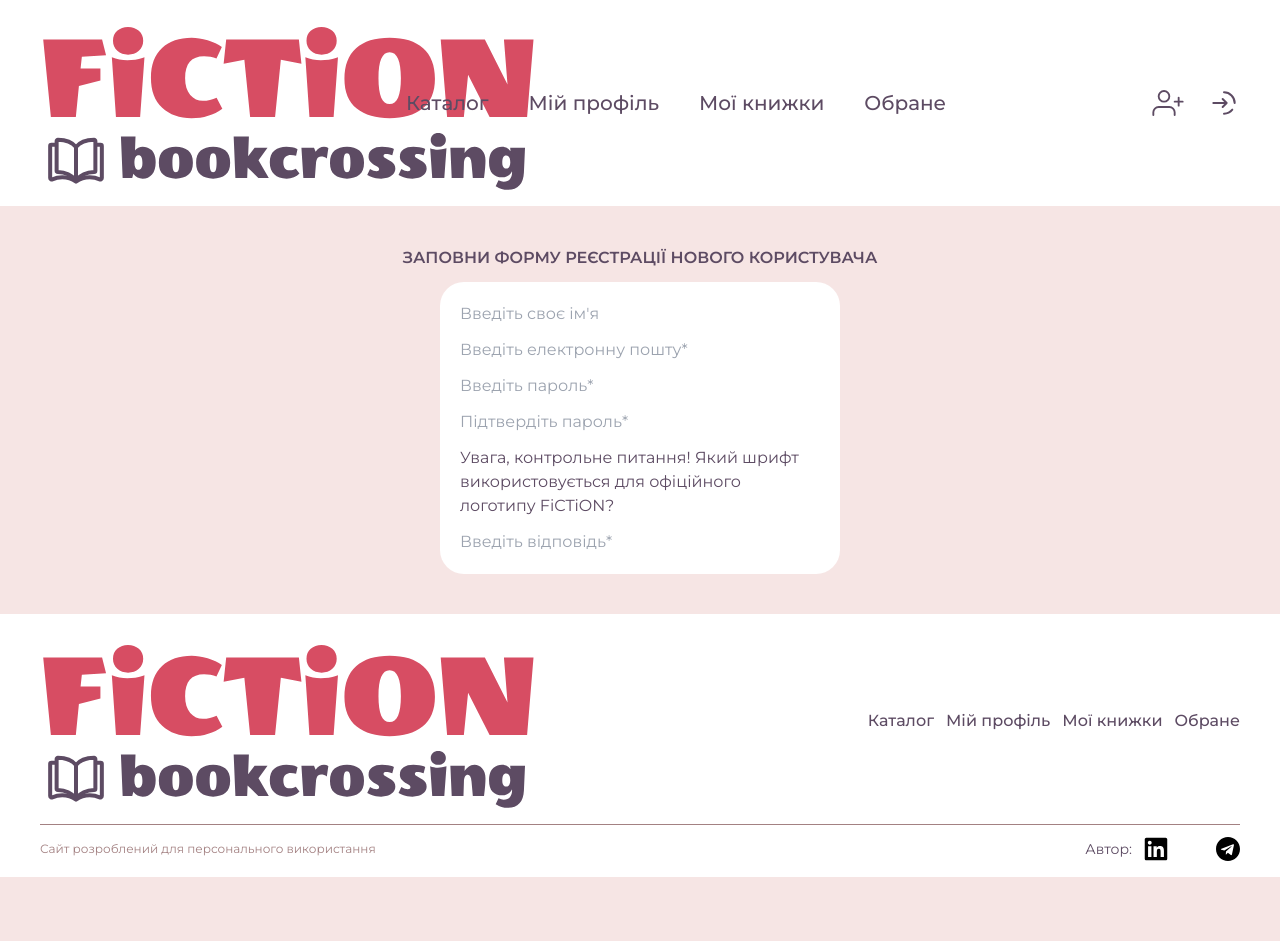
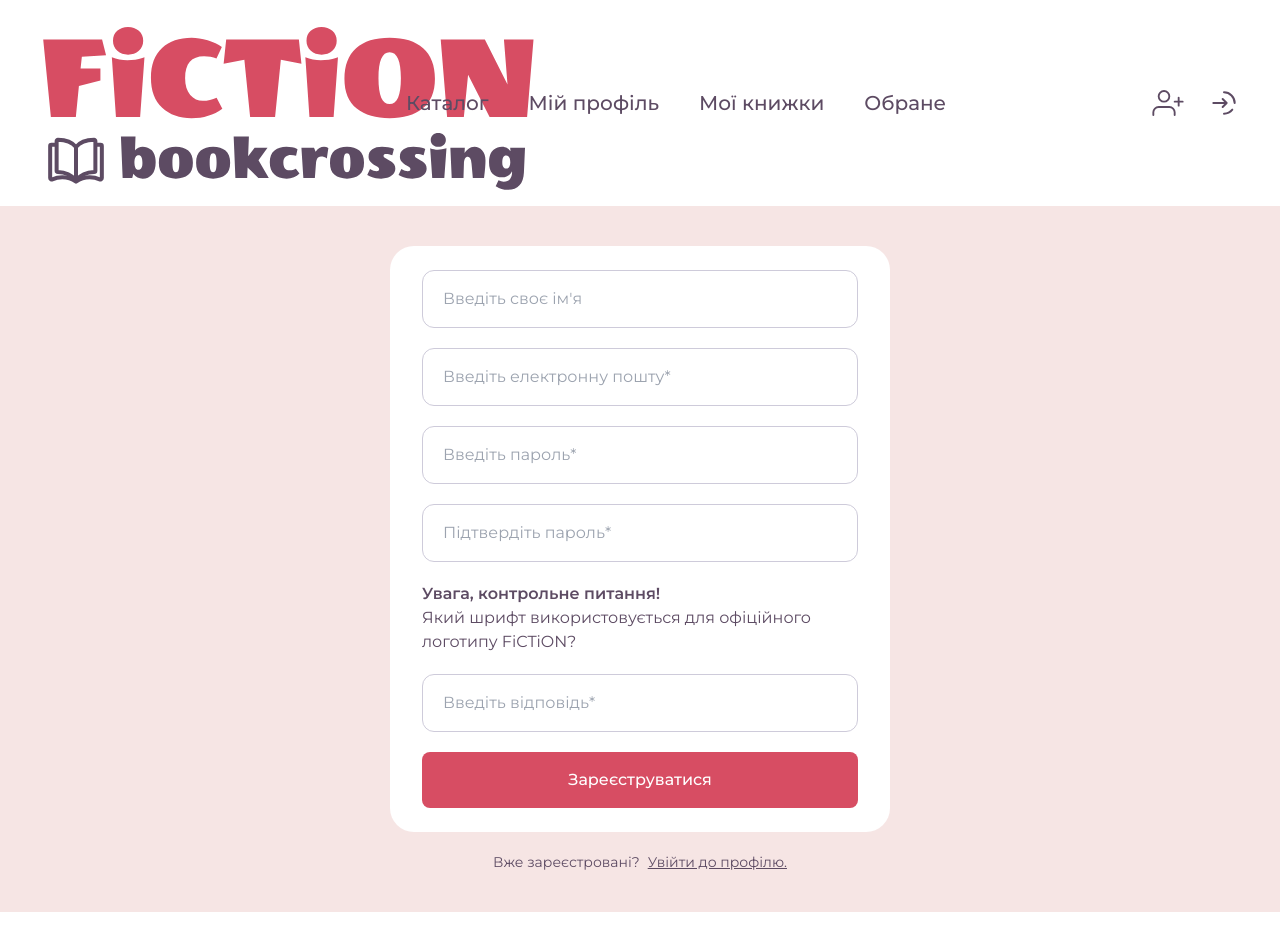
Before and after one commit to supermacchan/fic-bookcrossing-front, a Next.js app: page /signup in a window 1280 px wide. Shown: the top 941 px of the page. Built offline with nearby package versions, Linux system fonts and the light colour scheme.

Commit message:
feat: auth form

```diff
--- a/components/AuthBlock/AuthBlock.tsx
+++ b/components/AuthBlock/AuthBlock.tsx
@@ -1,26 +1,21 @@
+import Link from 'next/link';
+
 import { authBlock } from '@/data/common.json';
 
 const AuthBlock: React.FC = () => {
   return (
     <>
-      <ul className="flex flex-col items-center justify-center gap-4 text-base md:flex-row md:gap-12 xxl:text-xl">
-        {/* TODO: refactor buttons */}
-        <li>
-          <button
-            type="button"
-            className="w-[180px] rounded-lg bg-accent py-3 font-medium text-white duration-300 ease-in hover:bg-primary focus:bg-primary xxl:w-[220px]"
-          >
-            {authBlock.buttons.signup}
-          </button>
-        </li>
-        <li>
-          <button
-            type="button"
-            className="w-[180px] rounded-lg bg-accent py-3 font-medium text-white duration-300 ease-in hover:bg-primary focus:bg-primary xxl:w-[220px]"
-          >
-            {authBlock.buttons.login}
-          </button>
-        </li>
+      <ul className="flex flex-col items-center justify-center gap-4 md:flex-row md:gap-12">
+        {authBlock.buttons.map(btn => (
+          <li key={btn.navLink}>
+            <Link
+              href={btn.navLink}
+              className="block w-[180px] rounded-lg bg-accent py-3 text-center text-base font-medium text-white duration-300 ease-in hover:bg-primary focus:bg-primary xxl:w-[220px] xxl:text-xl"
+            >
+              {btn.text}
+            </Link>
+          </li>
+        ))}
       </ul>
       <p className="mt-5 text-xs text-secondary md:text-sm xxl:mt-7 xxl:text-base">
         {authBlock.text}
--- a/components/AuthForm/AuthForm.tsx
+++ b/components/AuthForm/AuthForm.tsx
@@ -1,61 +1,58 @@
 'use client';
 
+import Link from 'next/link';
 import { usePathname } from 'next/navigation';
+
+import { AuthInput } from '@/components';
 
 import { authForm } from '@/data/common.json';
 
-const AuthForm = () => {
+const AuthForm: React.FC = () => {
   const path = usePathname();
   const { signup, login } = authForm;
-  console.log(signup.inputs);
+  let data;
+
+  if (path === '/signup') {
+    data = signup;
+  } else {
+    data = login;
+  }
+
+  const handleSubmit = (e: React.FormEvent): void => {
+    e.preventDefault();
+  };
 
   return (
     <>
-      <h2 className="mb-3 text-center text-base font-semibold uppercase text-primary">
-        {path === '/signup' ? signup.title : login.title}
-      </h2>
+      <div className="mx-auto max-w-[400px] rounded-3xl bg-white p-5 md:max-w-[500px] md:px-8 md:py-6 xxl:max-w-[600px] xxl:px-10">
+        <form onSubmit={handleSubmit}>
+          <ul className="flex flex-col gap-3 xl:gap-5 xxl:gap-6">
+            {data.inputs.map(input => (
+              <li
+                key={input.name}
+                className="flex flex-col gap-3 xl:gap-5 xxl:gap-6"
+              >
+                <AuthInput input={input} />
+              </li>
+            ))}
+          </ul>
+          <button
+            type="submit"
+            className="mt-4 block w-full rounded-lg bg-accent py-3 text-center text-base font-medium text-white duration-300 ease-in hover:bg-primary focus:bg-primary md:mx-auto xl:mt-5 xl:py-4 xxl:mt-6 xxl:text-xl"
+          >
+            {data.button}
+          </button>
+        </form>
+      </div>
 
-      <div className="mx-auto max-w-[400px] rounded-3xl bg-white p-5">
-        {path === '/signup' ? (
-          // registration form
-          <form>
-            <ul className="flex flex-col gap-3">
-              {signup.inputs.map(input => (
-                <li key={input.name} className="flex flex-col gap-3">
-                  {input.label && (
-                    <label htmlFor={input.name}>{input.label}</label>
-                  )}
-                  <input
-                    name={input.name}
-                    id={input.name}
-                    type={input.type}
-                    placeholder={input.placeholder}
-                    autoComplete={input.autocomplete}
-                    required={input.required}
-                  />
-                </li>
-              ))}
-            </ul>
-          </form>
-        ) : (
-          // login form
-          <form>
-            <ul className="flex flex-col gap-3">
-              {login.inputs.map(input => (
-                <li key={input.name} className="flex flex-col gap-3">
-                  <input
-                    name={input.name}
-                    id={input.name}
-                    type={input.type}
-                    placeholder={input.placeholder}
-                    autoComplete={input.autocomplete}
-                    required={input.required}
-                  />
-                </li>
-              ))}
-            </ul>
-          </form>
-        )}
+      <div className="mt-3 flex justify-center gap-2 text-xs md:text-sm xl:mt-5 xxl:text-base">
+        <p>{data.alternative.text}</p>
+        <Link
+          href={data.alternative.link}
+          className="underline transition-all duration-200 ease-in hover:text-accent hover:no-underline focus:text-accent focus:no-underline"
+        >
+          {data.alternative.linkText}
+        </Link>
       </div>
     </>
   );
--- /dev/null
+++ b/components/AuthInput/AuthInput.props.ts
@@ -0,0 +1,5 @@
+import { InputType } from '@/types';
+
+export type AuthInputProps = {
+  input: InputType;
+};
--- /dev/null
+++ b/components/AuthInput/AuthInput.tsx
@@ -0,0 +1,29 @@
+import { AuthInputProps } from './AuthInput.props';
+
+const AuthInput: React.FC<AuthInputProps> = ({ input }) => {
+  return (
+    <>
+      {input.label && (
+        <label
+          htmlFor={input.name}
+          className="text-sm md:text-base xxl:text-xl"
+        >
+          <span className="block font-semibold">{input.warning}</span>
+          {input.label}
+        </label>
+      )}
+
+      <input
+        name={input.name}
+        id={input.name}
+        type={input.type}
+        placeholder={input.placeholder}
+        autoComplete={input.autocomplete}
+        required={input.required}
+        className="rounded-xl border border-coldBg px-4 py-3 text-sm md:text-base xl:px-5 xl:py-4 xxl:text-xl"
+      />
+    </>
+  );
+};
+
+export default AuthInput;
--- a/components/Buttons/IconBtn/IconBtn.tsx
+++ b/components/Buttons/IconBtn/IconBtn.tsx
@@ -1,5 +1,6 @@
 'use client';
 
+import Link from 'next/link';
 import classNames from 'classnames';
 
 import getIconByName from '@/utils/getIconByName';
@@ -17,9 +18,9 @@ const IconBtn: React.FC<IconBtnProps> = ({
 
   return (
     <>
-      {item.link ? (
+      {/* external link */}
+      {item.link && (
         <a
-          key={item.link}
           href={item.link}
           aria-label={item.linkAria}
           target="_blank"
@@ -28,7 +29,10 @@ const IconBtn: React.FC<IconBtnProps> = ({
         >
           <Icon aria-label={item.svgAria} />
         </a>
-      ) : (
+      )}
+
+      {/* icon button */}
+      {!item.link && !item.navLink && (
         <button
           type="button"
           onClick={actionHandler}
@@ -39,6 +43,18 @@ const IconBtn: React.FC<IconBtnProps> = ({
           <Icon aria-label={item.svgAria} />
         </button>
       )}
+
+      {/* nav link */}
+      {item.navLink && (
+        <Link
+          href={item.navLink}
+          aria-label={item.linkAria}
+          className={btnStyles}
+          onClick={actionHandler}
+        >
+          <Icon aria-label={item.svgAria} />
+        </Link>
+      )}
     </>
   );
 };
--- a/components/index.ts
+++ b/components/index.ts
@@ -19,3 +19,4 @@ export { default as BookCard } from '@/components/BookCard/BookCard';
 
 // === auth form ===
 export { default as AuthForm } from '@/components/AuthForm/AuthForm';
+export { default as AuthInput } from '@/components/AuthInput/AuthInput';
--- a/data/common.json
+++ b/data/common.json
@@ -31,7 +31,7 @@
   "authNav": {
     "authorized": [
       {
-        "text": "Вийти",
+        "text": "Вийти з акаунту",
         "svgAria": "іконка виходу з акаунту",
         "svg": "logout"
       }
@@ -40,12 +40,14 @@
       {
         "text": "Реєстрація",
         "svgAria": "іконка реєстрації",
-        "svg": "signup"
+        "svg": "signup",
+        "navLink": "/signup"
       },
       {
         "text": "Увійти",
         "svgAria": "іконка логіну",
-        "svg": "login"
+        "svg": "login",
+        "navLink": "/login"
       }
     ]
   },
@@ -78,17 +80,24 @@
   },
   "authBlock": {
     "text": "* Щоб мати повний доступ до функціоналу сайту, тобі потрібно зареєструватися або увійти до свого акаунту, якщо ти вже зареєстрований(-на).",
-    "buttons": {
-      "signup": "Зареєструватися",
-      "login": "Увійти"
-    }
+    "buttons": [
+      {
+        "text": "Зареєструватися",
+        "navLink": "/signup"
+      },
+      {
+        "text": "Увійти",
+        "navLink": "/login"
+      }
+    ]
   },
   "authForm": {
     "signup": {
-      "title": "Заповни форму реєстрації нового користувача",
+      "title": "Створити нового користувача",
       "inputs": [
         {
           "name": "name",
+          "label": null,
           "placeholder": "Введіть своє ім'я",
           "type": "text",
           "dataField": "name",
@@ -97,6 +106,7 @@
         },
         {
           "name": "email",
+          "label": null,
           "placeholder": "Введіть електронну пошту*",
           "type": "email",
           "dataField": "email",
@@ -105,6 +115,7 @@
         },
         {
           "name": "password",
+          "label": null,
           "placeholder": "Введіть пароль*",
           "type": "password",
           "dataField": "password",
@@ -113,6 +124,7 @@
         },
         {
           "name": "confirm-password",
+          "label": null,
           "placeholder": "Підтвердіть пароль*",
           "type": "password",
           "dataField": "password",
@@ -121,20 +133,28 @@
         },
         {
           "name": "secret",
-          "label": "Увага, контрольне питання! Який шрифт використовується для офіційного логотипу FiCTiON?",
+          "warning": "Увага, контрольне питання!",
+          "label": "Який шрифт використовується для офіційного логотипу FiCTiON?",
           "placeholder": "Введіть відповідь*",
           "type": "text",
           "dataField": "secret",
           "required": true,
           "autocomplete": ""
         }
-      ]
+      ],
+      "button": "Зареєструватися",
+      "alternative": {
+        "text": "Вже зареєстровані?",
+        "link": "/login",
+        "linkText": "Увійти до профілю."
+      }
     },
     "login": {
-      "title": "Заповни форму входу в особистий профіль",
+      "title": "Увійти в особистий профіль",
       "inputs": [
         {
           "name": "email",
+          "label": null,
           "placeholder": "Введіть електронну пошту",
           "type": "email",
           "dataField": "email",
@@ -143,13 +163,20 @@
         },
         {
           "name": "password",
+          "label": null,
           "placeholder": "Введіть пароль",
           "type": "password",
           "dataField": "password",
           "required": true,
           "autocomplete": "password"
         }
-      ]
+      ],
+      "button": "Увійти",
+      "alternative": {
+        "text": "Ще не зареєстровані?",
+        "link": "/signup",
+        "linkText": "Створити акаунт."
+      }
     }
   },
   "bookCard": {
```
Also changed, not shown: types/index.ts (+13 -0 lines).
